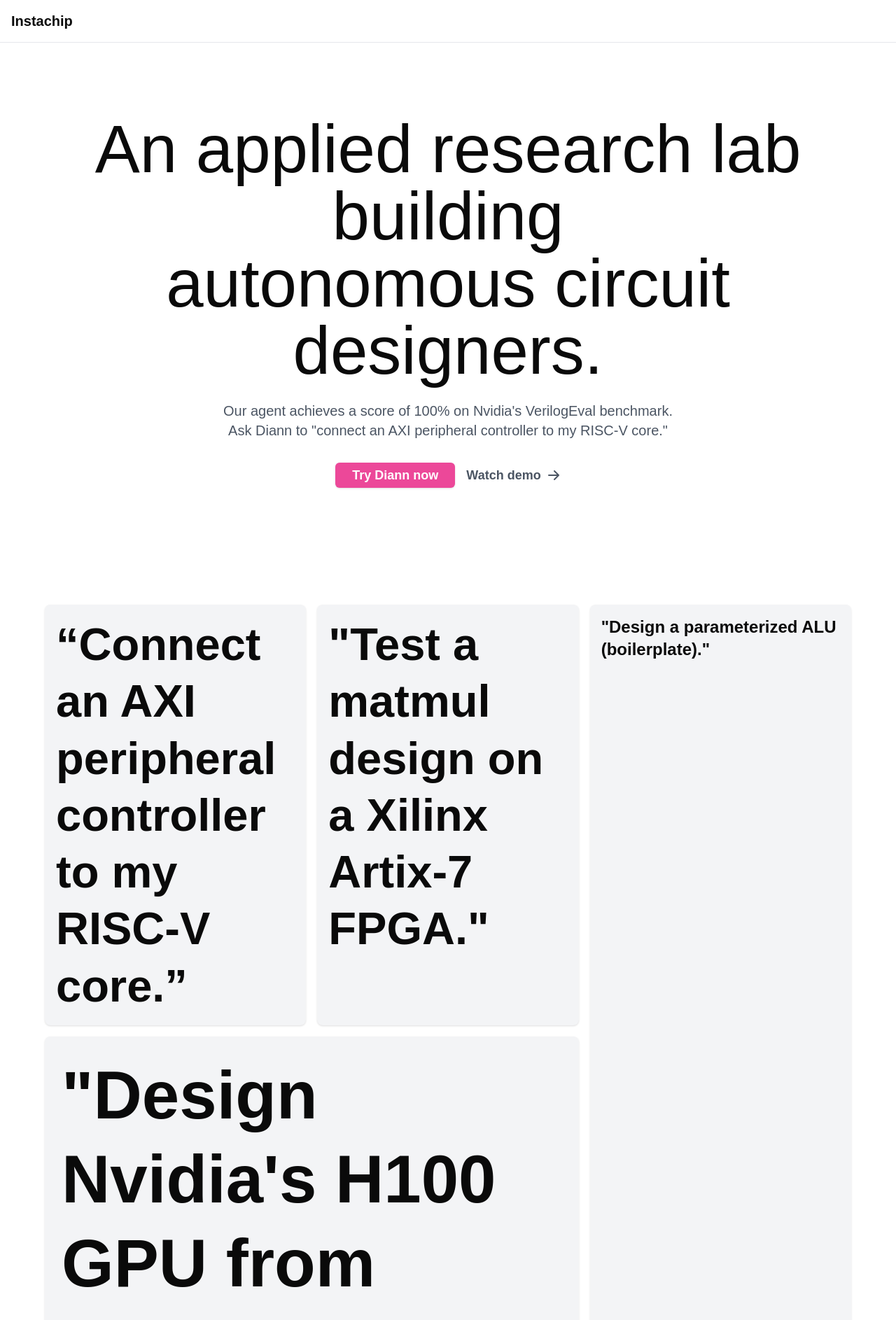
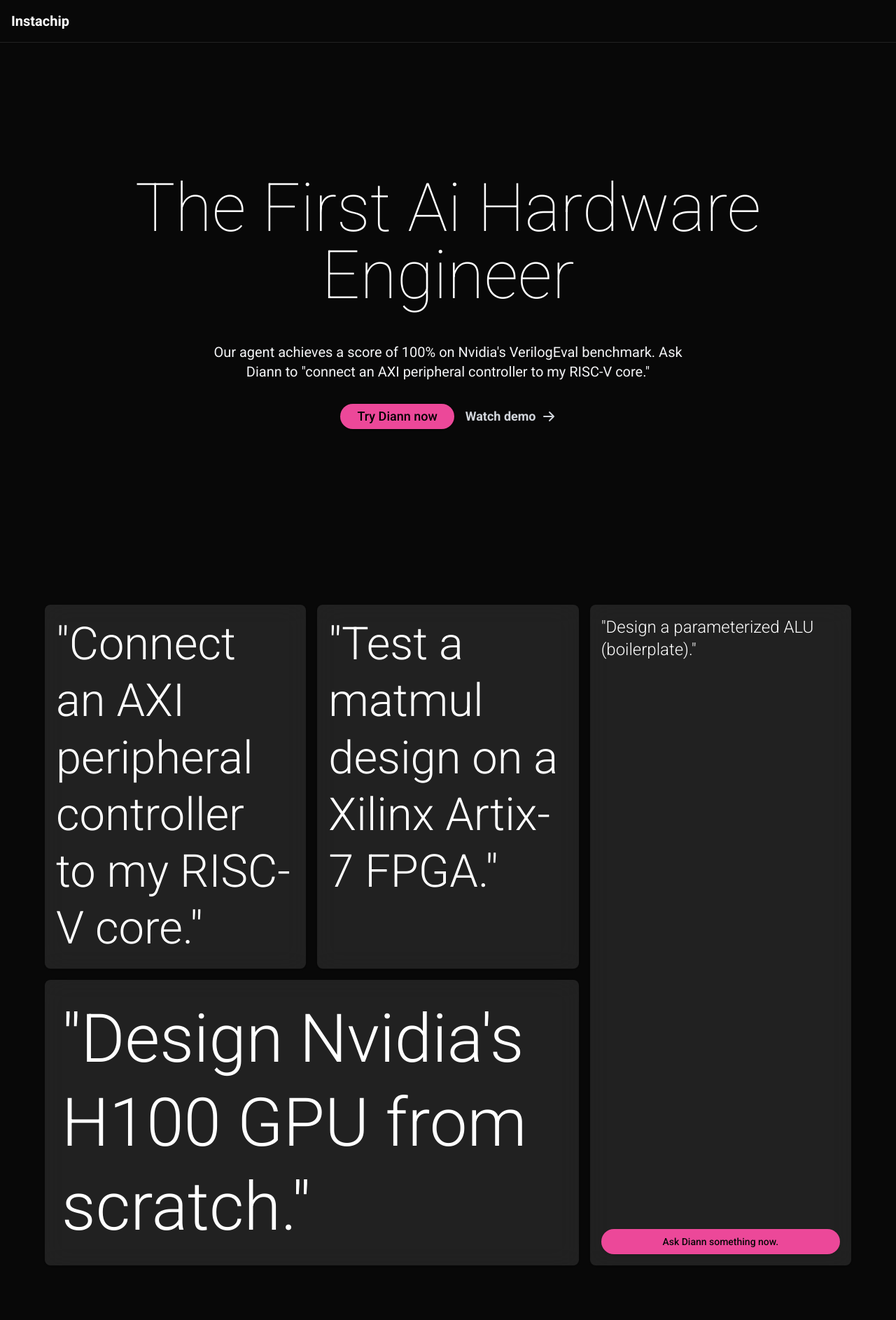
Before and after one commit to MohammadHarish52/residency-client, a Next.js app: page / in a window 1280 px wide. Shown: the top 1886 px of the page at 70% size. Built offline with nearby package versions, Linux system fonts and the light colour scheme.

Commit message:
black theme

```diff
--- a/app/globals.css
+++ b/app/globals.css
@@ -1,9 +1,10 @@
+@import url("https://fonts.googleapis.com/css2?family=Roboto:ital,wght@0,100;0,300;0,400;0,500;0,700;0,900;1,100;1,300;1,400;1,500;1,700;1,900&display=swap");
 @tailwind base;
 @tailwind components;
 @tailwind utilities;
 
 body {
-  font-family: Arial, Helvetica, sans-serif;
+  font-family: "Roboto", sans-serif;
 }
 
 @layer utilities {
--- a/components/achievement-banner.tsx
+++ b/components/achievement-banner.tsx
@@ -4,9 +4,9 @@
 
 export function AchievementBanner() {
   return (
-    <div className="w-full h-full py-48">
+    <div className="w-full bg-[#080808] h-full py-48">
       <div className="max-w-full h-full px-4 md:px-16 py-12">
-        <h1 className="text-4xl md:text-5xl lg:text-[96px] font-bold mb-6 leading-tight">
+        <h1 className="text-4xl text-white md:text-5xl font-light lg:text-[96px] font-bold mb-6 leading-tight">
           Diann achieves a score <br />
           of 100% on VerilogEval,
           <br />
@@ -15,7 +15,7 @@
             standard.
           </span>
         </h1>
-        <p className="text-lg text-gray-600 lg:text-[40px] mt-12">
+        <p className="text-lg text-gray-300 lg:text-[40px] mt-12">
           Read our{" "}
           <Link href="#" className=" hover:underline">
             case study with OpenAI
--- a/components/landing-page.tsx
+++ b/components/landing-page.tsx
@@ -5,28 +5,27 @@
 
 export function LandingPage() {
   return (
-    <div className="min-h-screen bg-white flex flex-col">
-      <header className="p-4 border-b border-gray-200">
-        <h1 className="text-xl font-semibold">Instachip</h1>
+    <div className="min-h-screen bg-[#080808] flex flex-col">
+      <header className="p-4 border-b border-[#212121]">
+        <h1 className="text-xl text-white font-semibold">Instachip</h1>
       </header>
       <main className="flex-grow flex items-center justify-center px-4">
         <div className="w-full  text-center">
-          <h2 className="text-4xl sm:text-5xl lg:text-[96px] font-thin mb-6 leading-tight">
-            An applied research lab building <br /> autonomous circuit
-            designers.
+          <h2 className="text-4xl sm:text-5xl lg:text-[96px] font-thin mb-12 text-white leading-tight">
+            The First Ai Hardware Engineer <br />
           </h2>
-          <p className="text-lg sm:text-xl mb-8 text-gray-600 max-w-2xl mx-auto">
+          <p className="text-lg sm:text-xl mb-8 text-gray-100 max-w-2xl mx-auto">
             Our agent achieves a score of 100% on Nvidia's VerilogEval
             benchmark. Ask Diann to "connect an AXI peripheral controller to my
             RISC-V core."
           </p>
           <div className="flex flex-col sm:flex-row gap-4 justify-center items-center">
-            <Button className="bg-pink-500 hover:bg-fuchsia-600 text-white font-semibold py-2 px-6 rounded-md text-lg">
+            <Button className="bg-pink-500 hover:bg-fuchsia-600 text-black font-medium py-2 px-6 rounded-full text-lg">
               Try Diann now
             </Button>
             <Link
               href="#"
-              className="text-gray-600 hover:text-gray-800 font-semibold text-lg flex items-center"
+              className="text-gray-300 hover:text-gray-500 font-semibold text-lg flex items-center"
             >
               Watch demo
               <svg
--- a/components/past-projects.tsx
+++ b/components/past-projects.tsx
@@ -4,17 +4,17 @@
 
 export function PastProjects() {
   return (
-    <section className="w-full px-4 md:px-16 py-12 ">
-      <h2 className="text-2xl md:text-[40px] font-bold mb-6">
+    <section className="w-full bg-[#080808] px-4 md:px-16 py-12 ">
+      <h2 className="text-2xl md:text-[40px] font-light mb-6 text-white">
         Diann's past projects
       </h2>
-      <p className="text-gray-600 text-2xl mb-6">
+      <p className="text-gray-400 text-2xl mb-6">
         Real SystemVerilog tasks engineers gave to Diann.
       </p>
       <div className="grid grid-cols-1 md:grid-cols-2 lg:grid-cols-3 gap-4">
         {[1, 2, 3].map((project) => (
           <Card key={project} className="p-4">
-            <div className="w-full aspect-[3/4] bg-gray-100 flex items-center justify-center text-gray-400">
+            <div className="w-full aspect-[3/4] bg-white/10 backdrop-filter backdrop-blur-lg flex items-center justify-center text-gray-400">
               Project {project}
             </div>
           </Card>
--- a/components/purchase-diana.tsx
+++ b/components/purchase-diana.tsx
@@ -4,18 +4,18 @@
 
 export function PurchaseDiana() {
   return (
-    <section className="w-full px-4 md:px-16 py-12">
-      <h2 className="text-2xl md:text-[40px] font-bold mb-6">
+    <section className="w-full bg-[#080808] px-4 md:px-16 py-12">
+      <h2 className="text-2xl md:text-[40px] font-light mb-6 text-white">
         Purchase Diana's toolbox
       </h2>
-      <p className="text-gray-600 text-2xl mb-6 ">
+      <p className="text-2xl text-gray-400 mb-6 ">
         Dianna's uses powerful tools that help you complete tasks faster.You can
         purchase Seperately
       </p>
       <div className="grid grid-cols-1 md:grid-cols-2 lg:grid-cols-3 gap-4">
         {[1, 2, 3].map((project) => (
           <Card key={project} className="p-4">
-            <div className="w-full aspect-[3/4] bg-gray-100 flex items-center justify-center text-gray-400">
+            <div className="w-full aspect-[3/4] bg-white/10 backdrop-filter backdrop-blur-lg flex items-center justify-center text-gray-400">
               Project {project}
             </div>
           </Card>
--- a/components/tasks-grid.tsx
+++ b/components/tasks-grid.tsx
@@ -4,28 +4,29 @@
 
 export function TasksGrid() {
   return (
-    <div className="w-full max-w-full p-4 md:px-16 py-16">
+    <div className="w-full bg-[#080808] max-w-full p-4 md:px-16 py-16">
       <div className="grid grid-cols-1 lg:grid-cols-3 gap-4">
-        <div className="bg-gray-100 p-4 rounded-lg shadow">
-          <p className="text-lg lg:text-[65px] font-semibold leading-tight">
-            “Connect an AXI peripheral controller to my RISC-V core.”{" "}
+        {/* Common card styles */}
+        <div className="bg-white bg-opacity-10 backdrop-filter backdrop-blur-lg p-4 rounded-lg shadow text-white">
+          <p className="text-lg lg:text-[65px] font-light leading-tight">
+            "Connect an AXI peripheral controller to my RISC-V core."
           </p>
         </div>
-        <div className="bg-gray-100 p-4 rounded-lg shadow">
-          <p className="text-lg lg:text-[65px] font-semibold leading-tight">
+        <div className="bg-white bg-opacity-10 backdrop-filter backdrop-blur-lg p-4 rounded-lg shadow text-white">
+          <p className="text-lg lg:text-[65px] font-light leading-tight">
             "Test a matmul design on a Xilinx Artix-7 FPGA."
           </p>
         </div>
-        <div className="bg-gray-100 p-4 rounded-lg shadow flex flex-col justify-between lg:row-span-2">
-          <p className="text-lg lg:text-2xl font-semibold mb-4">
+        <div className="bg-white bg-opacity-10 backdrop-filter backdrop-blur-lg p-4 rounded-lg shadow flex flex-col justify-between lg:row-span-2 text-white">
+          <p className="text-lg lg:text-2xl font-light mb-4">
             "Design a parameterized ALU (boilerplate)."
           </p>
-          <Button className="w-full bg-fuchsia-500 hover:bg-fuchsia-600 text-white font-semibold py-2 px-4 rounded text-sm mt-4">
+          <Button className="w-full bg-pink-500 hover:bg-fuchsia-600 text-[#080808]  py-2 px-4 rounded-full text-sm mt-4">
             Ask Diann something now.
           </Button>
         </div>
-        <div className="lg:col-span-2 bg-gray-100 p-6 rounded-lg shadow">
-          <h2 className="text-xl lg:text-[96px] font-bold leading-tight">
+        <div className="lg:col-span-2 bg-white bg-opacity-10 backdrop-filter backdrop-blur-lg p-6 rounded-lg shadow text-white">
+          <h2 className="text-xl lg:text-[96px] font-light leading-tight">
             "Design Nvidia's H100 GPU from scratch."
           </h2>
         </div>
--- a/components/try-diann-cta.tsx
+++ b/components/try-diann-cta.tsx
@@ -4,13 +4,13 @@
 
 export function TryDiannCta() {
   return (
-    <div className="w-full h-screen bg-white flex items-center justify-center p-4">
-      <div className="w-full max-w-5xl aspect-[20/8] bg-gray-100 flex items-center justify-center p-8">
+    <div className="w-full h-screen bg-[#080808] flex items-center justify-center p-4 border-b border-[#212121]">
+      <div className="w-full max-w-5xl aspect-[20/8] bg-white bg-opacity-10 backdrop-filter backdrop-blur-lg flex items-center justify-center p-8">
         <div className="max-w-3xl mx-auto text-center">
-          <h2 className="text-3xl lg:text-[64px] font-thin mb-8 leading-tight">
+          <h2 className="text-3xl lg:text-[64px] font-thin mb-8 leading-tight text-white">
             Use Diann to solve difficult circuit design problems.
           </h2>
-          <Button className="bg-pink-500 hover:bg-fuchsia-600 text-white font-semibold py-2 px-6 rounded-md text-lg">
+          <Button className="bg-white hover:bg-pink-600 hover:text-[#fff] text-[#080808] font-medium py-2 px-6 rounded-full  text-lg">
             Try Diann
           </Button>
         </div>
--- a/components/ui/card.tsx
+++ b/components/ui/card.tsx
@@ -8,7 +8,10 @@
 >(({ className, ...props }, ref) => (
   <div
     ref={ref}
-    className={cn("rounded-xl  bg-card text-card-foreground ", className)}
+    className={cn(
+      "rounded-xl bg-white/10 backdrop-filter backdrop-blur-lg text-white shadow-md",
+      className
+    )}
     {...props}
   />
 ));
```
Also changed, not shown: components/footer.tsx (+19 -19 lines).
